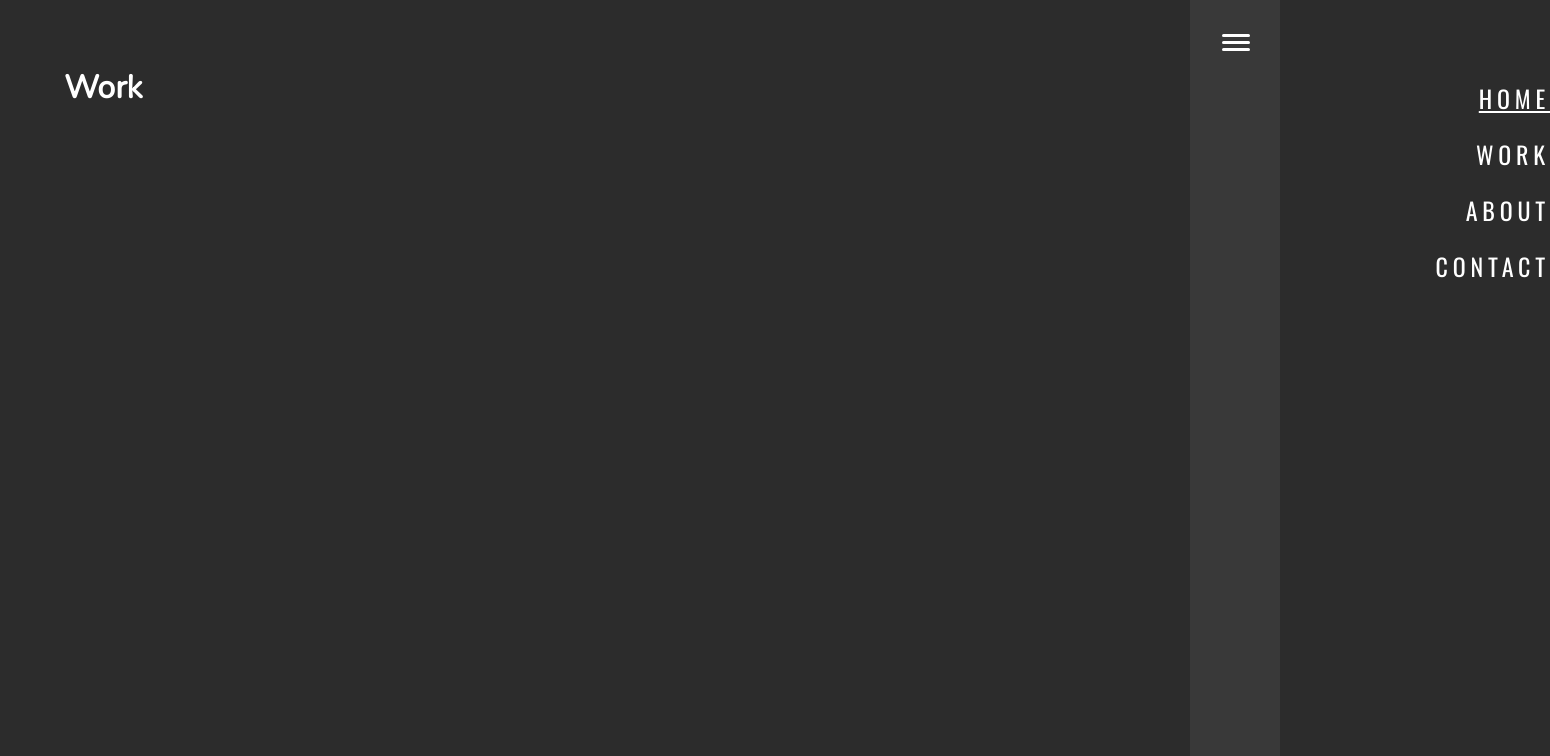
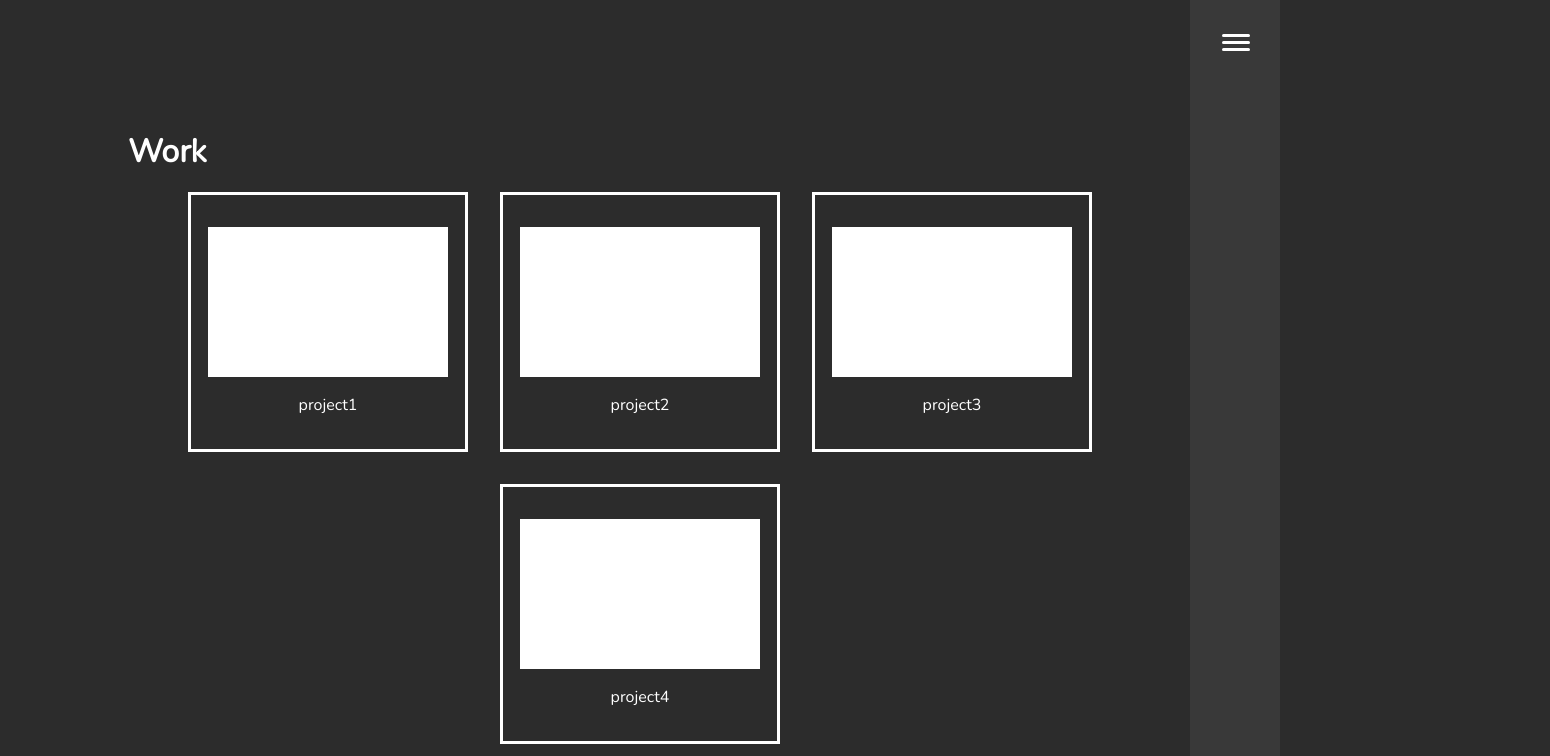
Before and after one commit to tcje91/react-portfolio, a React (Create React App) app: page /work in a window 1280 px wide. Shown: the top 756 px of the page, 1550 px wide, since content can reach past the window. Built offline with nearby package versions, Linux system fonts and the light colour scheme; the HTML template or start-up script is replaced by a standard one.

Commit message:
create project tile component and overlay

```diff
--- a/src/components/Home.js
+++ b/src/components/Home.js
@@ -13,6 +13,7 @@ const Home = () => (
     <h3 className="med-heading">Junior developer</h3>
     <FontAwesomeIcon icon={BrandIcons.faGithub} size="2x" className="icon" />
     <FontAwesomeIcon icon={BrandIcons.faLinkedin} size="2x" className="icon" />
+    <p>Lorem ipsum dolor sit amet consectetur adipisicing elit. Architecto dolor eum alias asperiores, earum labore pariatur officia sunt expedita cumque sed quis quasi eligendi. Illo consectetur neque, ad, reiciendis iste voluptate quae, itaque debitis nobis ex ratione consequatur. Nobis velit consequatur culpa maiores dolore error sint nostrum quidem hic alias.</p>
   </div>
 );
 
--- /dev/null
+++ b/src/components/ProjectTile.js
@@ -0,0 +1,10 @@
+import React from 'react';
+
+const ProjectTile = ({ project, onClickProject }) => (
+  <div className="project-tile" onClick={() => onClickProject(project)}>
+    <div className="project-img" />
+    <p>{project.title}</p>
+  </div>
+);
+
+export default ProjectTile;
--- a/src/components/Work.js
+++ b/src/components/Work.js
@@ -1,9 +1,28 @@
-import React from 'react';
+import React, { Component } from 'react';
+import { projects } from '../data';
+import ProjectTile from './ProjectTile';
 
-const Work = () => (
-  <div className="work content-container">
-    <h1>Work</h1>
-  </div>
-);
+class Work extends Component {
+  state = {
+    selectedProject: null,
+  }
+
+  onClickProject = (project) => {
+    this.setState({ selectedProject: project });
+  }
+
+  render() {
+    const { selectedProject } = this.state;
+    return (
+      <div className="work content-container">
+        <h1>Work</h1>
+        <div className="project-showcase">
+          {projects.map(project => <ProjectTile key={project.id} project={project} onClickProject={this.onClickProject} />)}
+        </div>
+        <div className={`overlay ${selectedProject ? 'show' : ''}`} />
+      </div>
+    );
+  }
+}
 
 export default Work;
--- /dev/null
+++ b/src/data.js
@@ -0,0 +1,22 @@
+export const projects = [
+  {
+    id: 1,
+    title: 'project1',
+    desc: 'Lorem ipsum dolor sit amet consectetur adipisicing elit. Consequuntur minima earum delectus.',
+  },
+  {
+    id: 2,
+    title: 'project2',
+    desc: 'Lorem ipsum dolor sit amet consectetur adipisicing elit. Consequuntur minima earum delectus.',
+  },
+  {
+    id: 3,
+    title: 'project3',
+    desc: 'Lorem ipsum dolor sit amet consectetur adipisicing elit. Consequuntur minima earum delectus.',
+  },
+  {
+    id: 4,
+    title: 'project4',
+    desc: 'Lorem ipsum dolor sit amet consectetur adipisicing elit. Consequuntur minima earum delectus.',
+  },
+];
--- a/src/index.css
+++ b/src/index.css
@@ -6,6 +6,7 @@
   height: 100%;
   width: 90px;
   background: #393939;
+  overflow: hidden;
   transition: ease-in-out 300ms; }
   .menu.open {
     width: 180px; }
@@ -42,7 +43,8 @@
   position: absolute;
   right: 30px;
   top: 70px;
-  text-align: right; }
+  text-align: right;
+  z-index: 3; }
 
 .nav-item {
   color: #fff;
@@ -102,7 +104,7 @@ h1, h2, h3 {
 
 .content-container {
   height: 100%;
-  padding: 4rem; }
+  padding: 8rem; }
 
 .home {
   margin-top: 30vh; }
@@ -111,3 +113,38 @@ h1, h2, h3 {
     transition: ease-in-out 300ms; }
     .home .icon:hover {
       color: #21acb9; }
+
+.project-showcase {
+  display: flex;
+  flex-flow: row wrap;
+  justify-content: center;
+  align-items: center;
+  padding: 0 2vw; }
+  .project-showcase .project-tile {
+    width: 280px;
+    text-align: center;
+    padding: 1rem;
+    margin: 1rem;
+    border: #fff solid 3px;
+    cursor: pointer; }
+    .project-showcase .project-tile:hover {
+      background: #525252; }
+    .project-showcase .project-tile .project-img {
+      width: 240px;
+      height: 150px;
+      background: #fff;
+      margin: 1rem auto; }
+
+.overlay {
+  position: absolute;
+  top: 0;
+  left: 0;
+  height: 100vh;
+  width: 100vw;
+  background: #2c2c2c;
+  opacity: 0.8;
+  z-index: 1;
+  visibility: hidden;
+  transition: ease-in-out 300ms; }
+  .overlay.show {
+    visibility: visible; }
--- a/src/scss/_menu.scss
+++ b/src/scss/_menu.scss
@@ -5,6 +5,7 @@
   height: 100%;
   width: 90px;
   background: lighten($background-colour, 5);
+  overflow: hidden;
   @include easeInOut;
 
   &.open {
@@ -60,6 +61,7 @@
   right: 30px;
   top: 70px;
   text-align: right;
+  z-index: 3;
 }
 
 .nav-item {
--- a/src/scss/index.scss
+++ b/src/scss/index.scss
@@ -35,7 +35,7 @@ h1, h2, h3 {
 
 .content-container {
   height: 100%;
-  padding: 4rem;
+  padding: 8rem;
 }
 
 .home {
@@ -50,3 +50,48 @@ h1, h2, h3 {
     }
   }
 }
+
+.project-showcase {
+  display: flex;
+  flex-flow: row wrap;
+  justify-content: center;
+  align-items: center;
+  padding: 0 2vw;
+
+  .project-tile {
+    width: 280px;
+    text-align: center;
+    padding: 1rem;
+    margin: 1rem;
+    border: $primary-colour solid 3px;
+    cursor: pointer;
+
+    &:hover {
+      background: lighten($background-colour, 15);
+    }
+
+    .project-img {
+      width:  240px;
+      height: 150px;
+      background: #fff;
+      margin: 1rem auto;
+    }
+  }
+
+}
+.overlay {
+  position: absolute;
+  top: 0;
+  left: 0;
+  height: 100vh;
+  width: 100vw;
+  background: $background-colour;
+  opacity: 0.8;
+  z-index: 1;
+  visibility: hidden;
+  @include easeInOut;
+
+  &.show {
+    visibility: visible;
+  }
+}
```
Also changed, not shown: .eslintrc.json, 1 other file (tests, documents, lock files or other folders).
